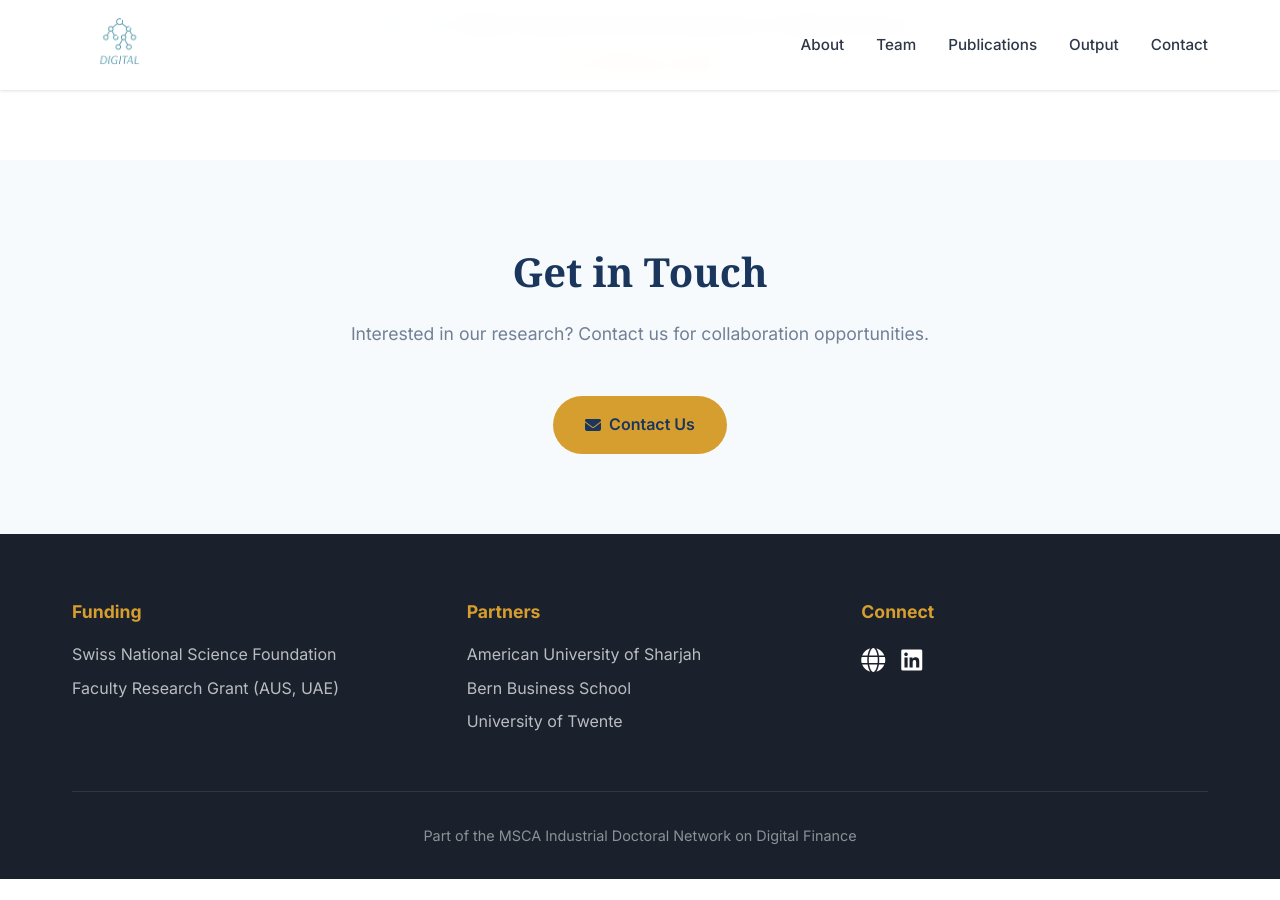
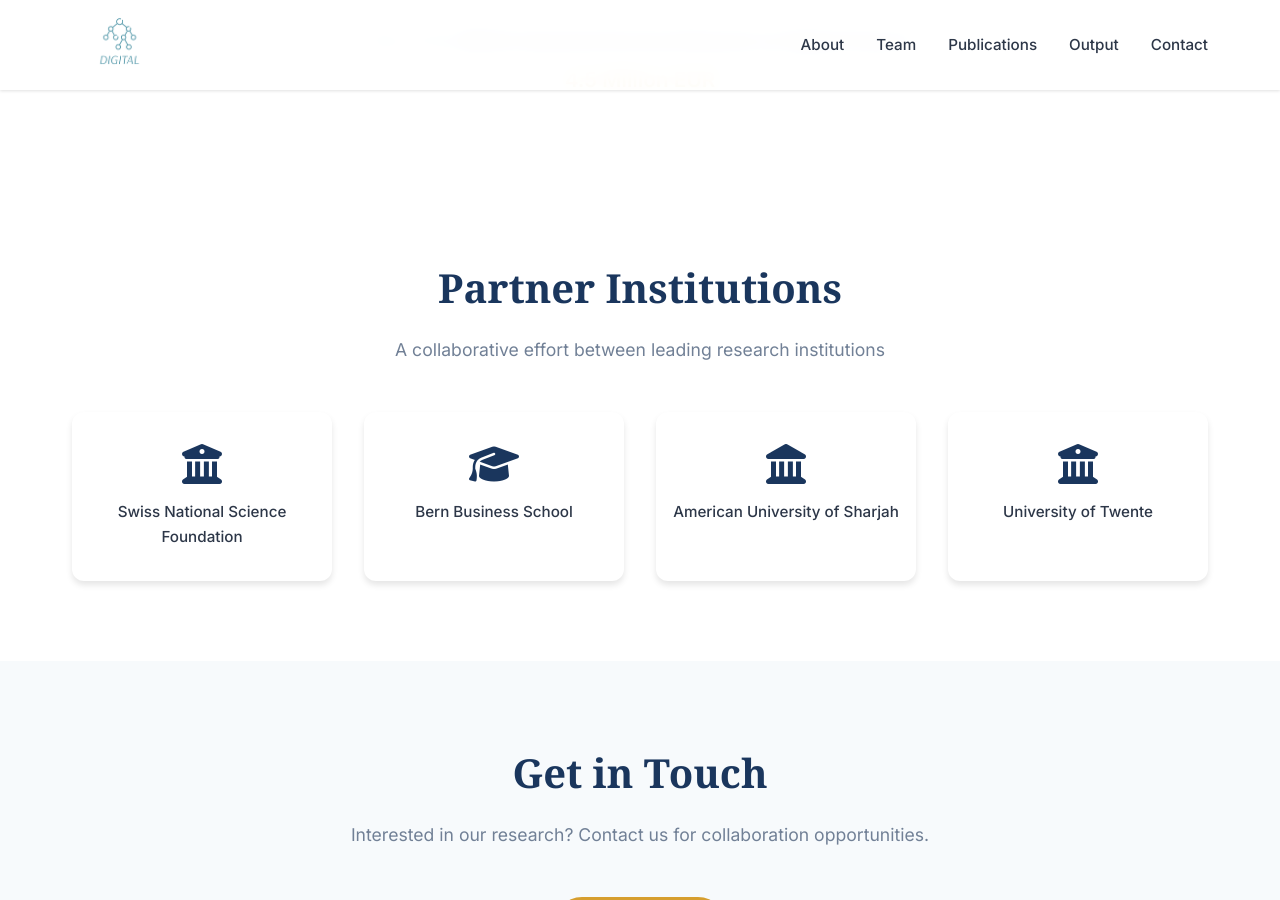
Before and after one commit to Digital-AI-Finance/Anomaly_and_Fraud_Detection_in_Blockchain_Networks, a Jekyll site: the page built from index.html, in a window 1280 px wide and 900 px high, scrolled down 6115 px. Built offline with Jekyll 4.4.1, drawn with Linux system fonts in a browser that asks for light colours; before the commit the page ends 6994 px from its top, so only the background shows below that; some of the changed text lies outside the part shown.

Commit message:
Add ORCID links, partners section, Open Graph meta tags, favicon
- Add ORCID links to team members (Osterrieder, Chan, Zhang, Chu)
- Add project completed badge (April 2024)
- Add partners section with institutional links (SNF, BFH, AUS, UTwente)
- Add Open Graph and Twitter meta tags for social sharing
- Add favicon (192px and 32px versions from project logo)
- Add Google Scholar link for published Physica A paper
- Style improvements for badges, ORCID icons, and partners grid

🤖 Generated with [Claude Code](https://claude.com/claude-code)

Co-Authored-By: Claude <noreply@anthropic.com>

```diff
--- a/_layouts/default.html
+++ b/_layouts/default.html
@@ -5,6 +5,20 @@
     <meta name="viewport" content="width=device-width, initial-scale=1.0">
     <title>{{ page.title | default: site.title }}</title>
     <meta name="description" content="{{ site.description }}">
+
+    <!-- Open Graph / Social Media Meta Tags -->
+    <meta property="og:title" content="{{ page.title | default: site.title }}">
+    <meta property="og:description" content="{{ site.description }}">
+    <meta property="og:type" content="website">
+    <meta property="og:url" content="{{ site.url }}{{ site.baseurl }}">
+    <meta property="og:image" content="{{ site.url }}{{ site.baseurl }}/assets/images/logo-nobackground-500_png.png">
+    <meta name="twitter:card" content="summary_large_image">
+    <meta name="twitter:title" content="{{ page.title | default: site.title }}">
+    <meta name="twitter:description" content="{{ site.description }}">
+
+    <!-- Favicon -->
+    <link rel="icon" type="image/png" href="{{ '/assets/images/favicon.png' | relative_url }}">
+    <link rel="apple-touch-icon" href="{{ '/assets/images/favicon.png' | relative_url }}">
 
     <!-- Google Fonts -->
     <link href="https://fonts.googleapis.com/css2?family=Inter:wght@300;400;500;600;700&display=swap" rel="stylesheet">
--- a/assets/css/style.css
+++ b/assets/css/style.css
@@ -136,8 +136,14 @@ img {
     padding: 0.5rem 1rem;
     border-radius: 50px;
     font-size: 0.85rem;
-    margin-bottom: 1.5rem;
+    margin-bottom: 0.5rem;
+    margin-right: 0.5rem;
     backdrop-filter: blur(5px);
+}
+
+.hero-badge.completed {
+    background: rgba(56, 161, 105, 0.3);
+    border: 1px solid rgba(56, 161, 105, 0.5);
 }
 
 .hero-title {
@@ -336,6 +342,22 @@ img {
     margin-bottom: 0.5rem;
 }
 
+.team-info h3 a.orcid-link {
+    color: var(--primary-color);
+    text-decoration: none;
+    transition: var(--transition);
+}
+
+.team-info h3 a.orcid-link:hover {
+    color: var(--accent-color);
+}
+
+.team-info h3 a.orcid-link i.fa-orcid {
+    color: #a6ce39;
+    font-size: 0.9em;
+    margin-left: 0.25rem;
+}
+
 .team-role {
     color: var(--accent-color);
     font-weight: 600;
@@ -463,6 +485,22 @@ img {
     color: white;
 }
 
+.publication-links {
+    display: flex;
+    flex-wrap: wrap;
+    gap: 0.5rem;
+    margin-top: 1rem;
+}
+
+.publication-doi.scholar {
+    background: #4285f4;
+    color: white;
+}
+
+.publication-doi.scholar:hover {
+    background: #1a73e8;
+}
+
 /* ===== Funding Section ===== */
 .funding-grid {
     display: grid;
@@ -493,6 +531,43 @@ img {
 .funding-period {
     font-size: 0.9rem;
     opacity: 0.7;
+}
+
+/* ===== Partners Section ===== */
+.partners-grid {
+    display: grid;
+    grid-template-columns: repeat(4, 1fr);
+    gap: 2rem;
+}
+
+.partner-link {
+    display: flex;
+    flex-direction: column;
+    align-items: center;
+    padding: 2rem 1rem;
+    background: white;
+    border-radius: var(--border-radius);
+    box-shadow: var(--shadow-md);
+    text-align: center;
+    transition: var(--transition);
+    color: var(--text-color);
+}
+
+.partner-link:hover {
+    transform: translateY(-5px);
+    box-shadow: var(--shadow-lg);
+    color: var(--primary-color);
+}
+
+.partner-link i {
+    font-size: 2.5rem;
+    color: var(--primary-color);
+    margin-bottom: 1rem;
+}
+
+.partner-link span {
+    font-weight: 500;
+    font-size: 0.95rem;
 }
 
 /* ===== Footer ===== */
@@ -568,6 +643,10 @@ img {
         grid-template-columns: repeat(2, 1fr);
     }
 
+    .partners-grid {
+        grid-template-columns: repeat(2, 1fr);
+    }
+
     .footer-content {
         grid-template-columns: 1fr;
         text-align: center;
@@ -580,7 +659,8 @@ img {
     }
 
     .about-grid,
-    .funding-grid {
+    .funding-grid,
+    .partners-grid {
         grid-template-columns: 1fr;
     }
 
--- a/index.html
+++ b/index.html
@@ -9,6 +9,9 @@ title: Anomaly and Fraud Detection in Blockchain Networks
         <div class="hero-content">
             <span class="hero-badge">
                 <i class="fas fa-flask"></i> Swiss National Science Foundation Research Project
+            </span>
+            <span class="hero-badge completed">
+                <i class="fas fa-check-circle"></i> Project Completed: April 2024
             </span>
             <h1 class="hero-title">Anomaly and Fraud Detection in Blockchain Networks</h1>
             <p class="hero-subtitle">
@@ -94,7 +97,7 @@ title: Anomaly and Fraud Detection in Blockchain Networks
             <div class="team-card">
                 <img src="{{ '/assets/images/Osterrieder_jpg.jpg' | relative_url }}" alt="Joerg Osterrieder">
                 <div class="team-info">
-                    <h3>Joerg Osterrieder</h3>
+                    <h3><a href="https://orcid.org/0000-0003-0189-8636" target="_blank" class="orcid-link">Joerg Osterrieder <i class="fab fa-orcid"></i></a></h3>
                     <p class="team-role">Principal Investigator</p>
                     <p class="team-affiliation">Bern Business School, Switzerland<br>University of Twente, Netherlands</p>
                 </div>
@@ -102,7 +105,7 @@ title: Anomaly and Fraud Detection in Blockchain Networks
             <div class="team-card">
                 <img src="{{ '/assets/images/Stephen_chan_jpg.jpg' | relative_url }}" alt="Stephen Chan">
                 <div class="team-info">
-                    <h3>Stephen Chan</h3>
+                    <h3><a href="https://orcid.org/0000-0002-2312-2137" target="_blank" class="orcid-link">Stephen Chan <i class="fab fa-orcid"></i></a></h3>
                     <p class="team-role">Co-Principal Investigator</p>
                     <p class="team-affiliation">American University of Sharjah, UAE</p>
                 </div>
@@ -110,7 +113,7 @@ title: Anomaly and Fraud Detection in Blockchain Networks
             <div class="team-card">
                 <img src="{{ '/assets/images/yuanyuan_zhang_jpg.jpg' | relative_url }}" alt="Yuanyuan Zhang">
                 <div class="team-info">
-                    <h3>Yuanyuan Zhang</h3>
+                    <h3><a href="https://orcid.org/0000-0001-9738-604X" target="_blank" class="orcid-link">Yuanyuan Zhang <i class="fab fa-orcid"></i></a></h3>
                     <p class="team-role">Team Member</p>
                     <p class="team-affiliation">University of Manchester, UK</p>
                 </div>
@@ -134,7 +137,7 @@ title: Anomaly and Fraud Detection in Blockchain Networks
             <div class="team-card">
                 <img src="{{ '/assets/images/jeffreychu_JPG.jpg' | relative_url }}" alt="Jeffrey Chu">
                 <div class="team-info">
-                    <h3>Jeffrey Chu</h3>
+                    <h3><a href="https://orcid.org/0000-0003-3139-1334" target="_blank" class="orcid-link">Jeffrey Chu <i class="fab fa-orcid"></i></a></h3>
                     <p class="team-role">Team Member</p>
                     <p class="team-affiliation">Renmin University of China</p>
                 </div>
@@ -211,9 +214,14 @@ title: Anomaly and Fraud Detection in Blockchain Networks
                     Comprehensive examination of NFTs within the Metaverse with comparative analysis
                     using Metaverse indices from Bloomberg and Yield Guild Games data.
                 </p>
-                <a href="https://doi.org/10.1016/j.physa.2024.130103" class="publication-doi" target="_blank">
-                    <i class="fas fa-external-link-alt"></i> DOI: 10.1016/j.physa.2024.130103
-                </a>
+                <div class="publication-links">
+                    <a href="https://doi.org/10.1016/j.physa.2024.130103" class="publication-doi" target="_blank">
+                        <i class="fas fa-external-link-alt"></i> DOI: 10.1016/j.physa.2024.130103
+                    </a>
+                    <a href="https://scholar.google.com/scholar?q=Stylized+facts+of+metaverse+non-fungible+tokens" class="publication-doi scholar" target="_blank">
+                        <i class="fas fa-graduation-cap"></i> Google Scholar
+                    </a>
+                </div>
             </div>
             <div class="publication-card">
                 <span class="publication-badge preprint">Working Paper</span>
@@ -296,6 +304,36 @@ title: Anomaly and Fraud Detection in Blockchain Networks
     </div>
 </section>
 
+<!-- Partners Section -->
+<section id="partners" class="section">
+    <div class="container">
+        <div class="section-header">
+            <h2 class="section-title">Partner Institutions</h2>
+            <p class="section-subtitle">
+                A collaborative effort between leading research institutions
+            </p>
+        </div>
+        <div class="partners-grid">
+            <a href="https://www.snf.ch/" target="_blank" class="partner-link">
+                <i class="fas fa-university"></i>
+                <span>Swiss National Science Foundation</span>
+            </a>
+            <a href="https://www.bfh.ch/en/business/" target="_blank" class="partner-link">
+                <i class="fas fa-graduation-cap"></i>
+                <span>Bern Business School</span>
+            </a>
+            <a href="https://www.aus.edu/" target="_blank" class="partner-link">
+                <i class="fas fa-landmark"></i>
+                <span>American University of Sharjah</span>
+            </a>
+            <a href="https://www.utwente.nl/en/" target="_blank" class="partner-link">
+                <i class="fas fa-university"></i>
+                <span>University of Twente</span>
+            </a>
+        </div>
+    </div>
+</section>
+
 <!-- Contact Section -->
 <section id="contact" class="section section-alt">
     <div class="container">
```
Also changed, not shown: assets/images/favicon-32.png (added), assets/images/favicon.png (added).
